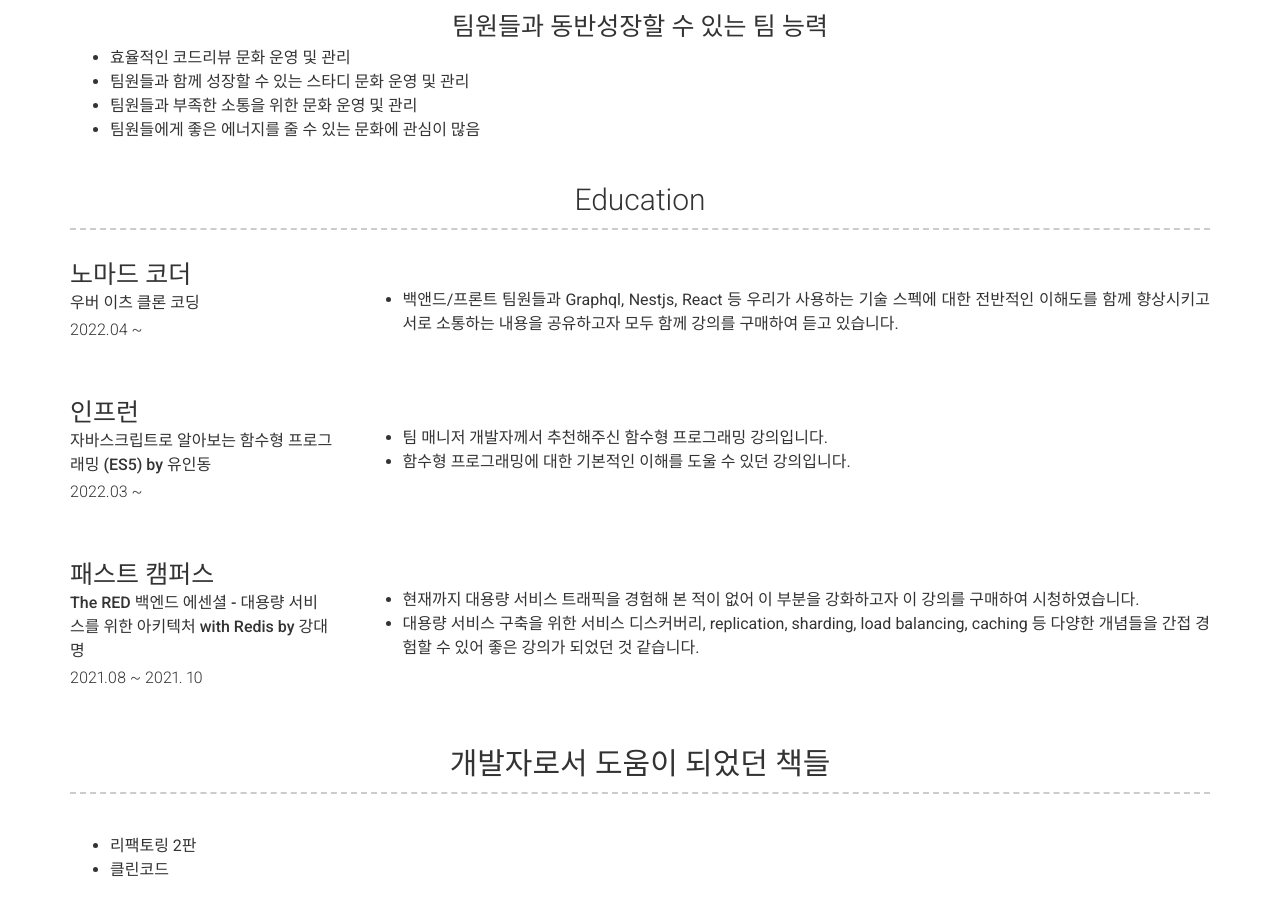
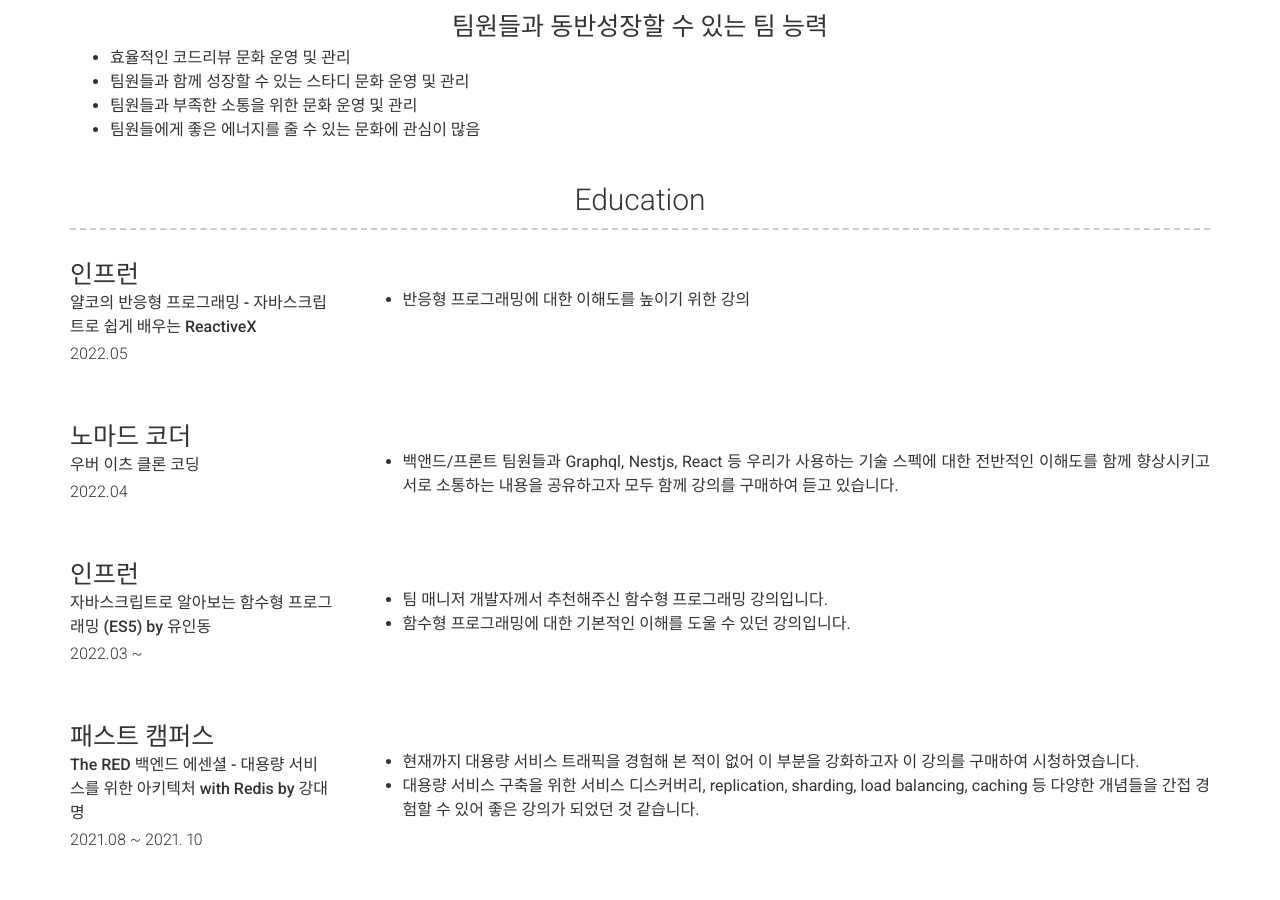
Before and after one commit to mystyle2006/mystyle2006.github.io, a Jekyll site: the page built from index.md, in a window 1280 px wide and 900 px high, scrolled down 2526 px. Built offline with Jekyll 4.4.1, drawn with Linux system fonts in a browser that asks for light colours; nearby versions of some CDN libraries.

Commit message:
education 추가

```diff
--- a/_config.yml
+++ b/_config.yml
@@ -172,9 +172,16 @@ content:
     layout: list
     content:
       - layout: left
+        title: 인프런
+        sub_title: 얄코의 반응형 프로그래밍 - 자바스크립트로 쉽게 배우는 ReactiveX
+        caption: 2022.05
+        quote: >
+        description: | # this will include new lines to allow paragraphs
+          - 반응형 프로그래밍에 대한 이해도를 높이기 위한 강의
+      - layout: left
         title: 노마드 코더
         sub_title: 우버 이츠 클론 코딩
-        caption: 2022.04 ~
+        caption: 2022.04
         quote: >
         description: | # this will include new lines to allow paragraphs
           - 백앤드/프론트 팀원들과 Graphql, Nestjs, React 등 우리가 사용하는 기술 스펙에 대한 전반적인 이해도를 함께 향상시키고 서로 소통하는 내용을 공유하고자 모두 함께 강의를 구매하여 듣고 있습니다.
```
